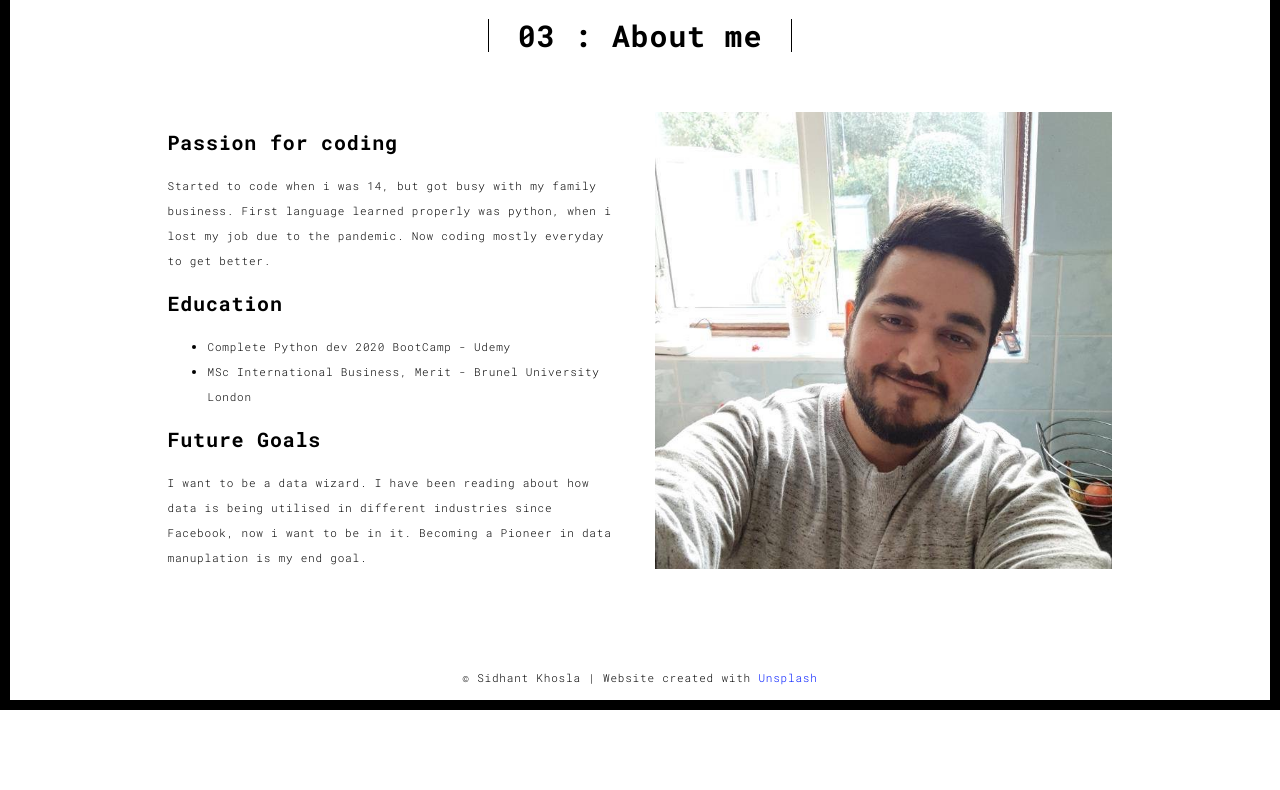
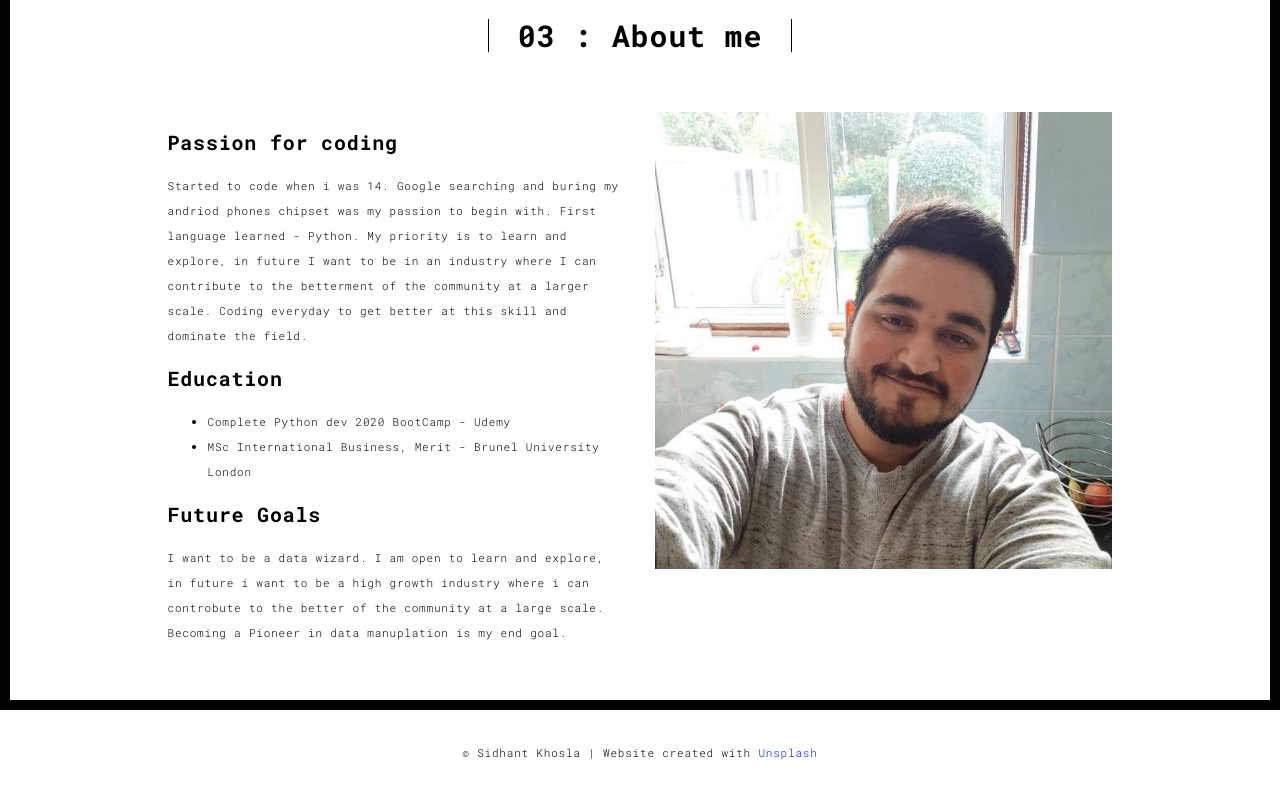
Before and after one commit to sidkhosla/portfo_sid, a Flask app: page /about.html in a window 1280 px wide. Shown: the part 90-880 px from the top of the page. Before the commit the page ends 800 px from the top, so only its background shows below. Run offline with Flask 2, Linux system fonts and the light colour scheme; some libraries are stand-ins or nearby versions.

Commit message:
Editting

```diff
--- a/templates/about.html
+++ b/templates/about.html
@@ -64,9 +64,9 @@
               <div class="row">
                 <div class="col-xs-12 col-md-6">
                   <h3>Passion for coding</h3>
-                  <p>Started to code when i was 14, but got busy with my family business.
-                    First language learned properly was python, when i lost my job due to the pandemic.
-                    Now coding mostly everyday to get better.
+                  <p>Started to code when i was 14. Google searching and buring my andriod phones chipset was my passion to begin with.
+                    First language learned - Python. My priority is to learn and explore, in future I want to be in an industry where I can contribute to the betterment of the community at a larger scale.
+                    Coding everyday to get better at this skill and dominate the field.
                   </p>
                   <h3>Education </h3>
                   <ul>
@@ -75,7 +75,7 @@
                   </ul>
                   <h3>Future Goals</h3>
                   <p>
-                    I want to be a data wizard. I have been reading about how data is being utilised in different industries since Facebook, now i want to be in it.
+                    I want to be a data wizard. I am open to learn and explore, in future i want to  be a high growth industry where i can controbute to the better of the community at a large scale.
                     Becoming a Pioneer in data manuplation is my end goal.
                     </p>
                 </div>
```
